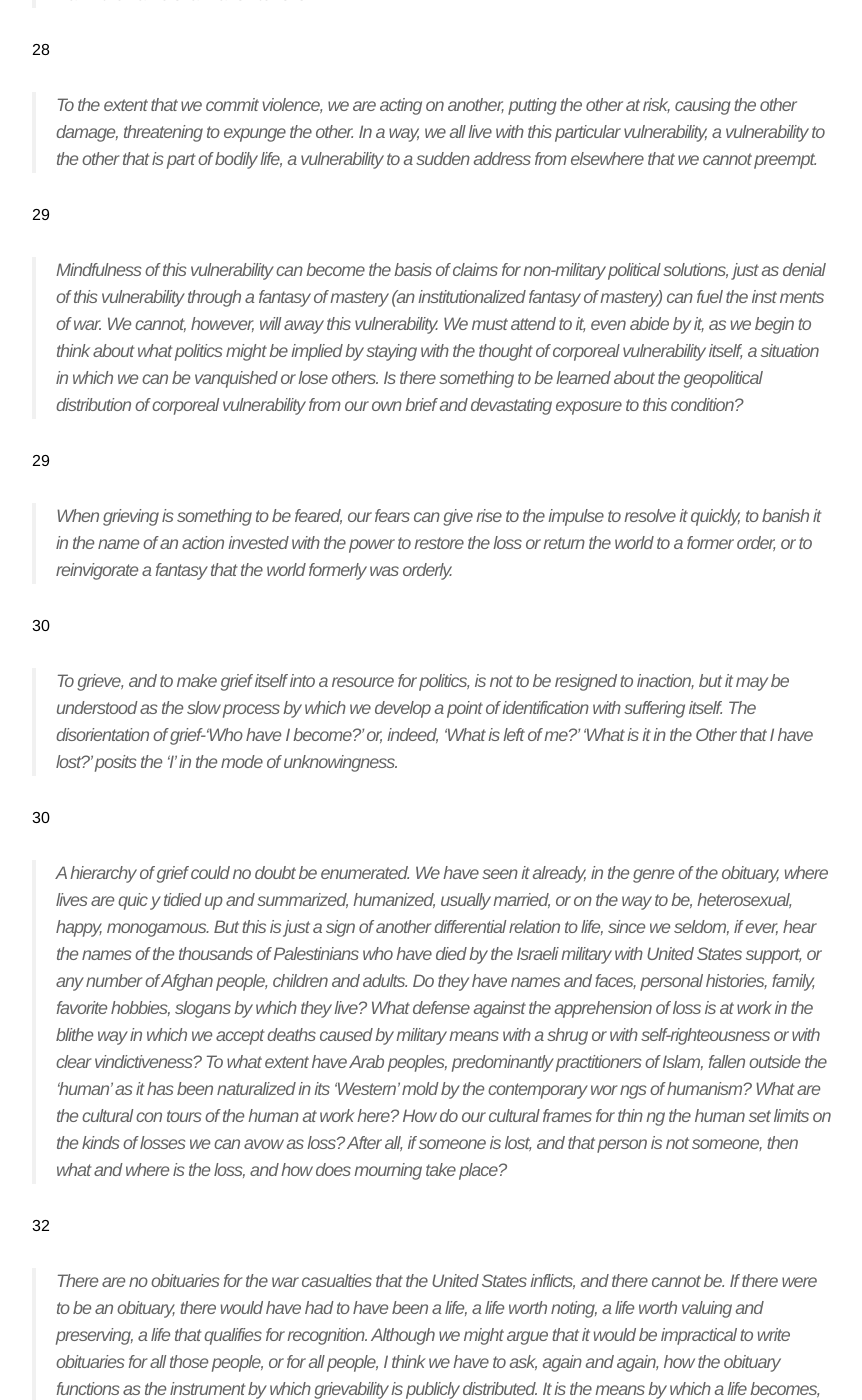
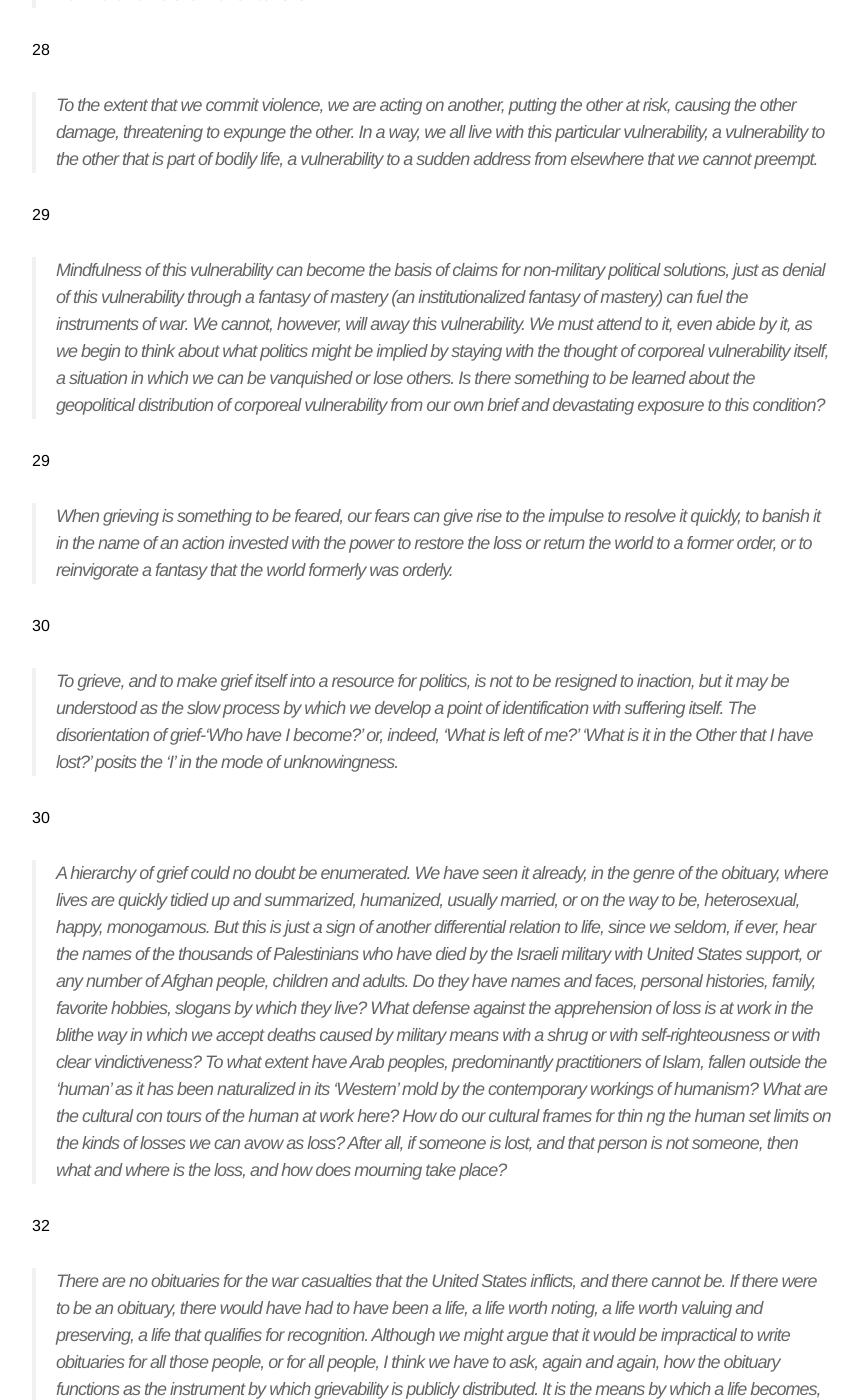
Before and after one commit to jauzeyimam/jauzeyimam.github.io, a Jekyll site: the page built from _posts/2016-07-02-precarious-life.md, in a window 1280 px wide and 1400 px high, scrolled down 2984 px. Shown: the whole window, without its empty margins (208-1070 px from the left). Built offline with Jekyll 4.4.1, drawn with Linux system fonts in a browser that asks for light colours; some of the changed text lies outside the part shown.

Commit message:
spell check

```diff
--- a/_posts/2016-07-02-precarious-life.md
+++ b/_posts/2016-07-02-precarious-life.md
@@ -68,7 +68,7 @@ Precarious Life: The Powers of Mourning and Violence by [Judith Butler](https://
 
 29
 
->Mindfulness of this vulnerability can become the basis of claims for non-military political solutions, just as denial of this vulnerability through a fantasy of mastery (an institutionalized fantasy of mastery) can fuel the inst ments of war. We cannot, however, will away this vulnerability. We must attend to it, even abide by it, as we begin to think about what politics might be implied by staying with the thought of corporeal vulnerability itself, a situation in which we can be vanquished or lose others. Is there something to be learned about the geopolitical distribution of corporeal vulnerability from our own brief and devastating exposure to this condition?
+>Mindfulness of this vulnerability can become the basis of claims for non-military political solutions, just as denial of this vulnerability through a fantasy of mastery (an institutionalized fantasy of mastery) can fuel the instruments of war. We cannot, however, will away this vulnerability. We must attend to it, even abide by it, as we begin to think about what politics might be implied by staying with the thought of corporeal vulnerability itself, a situation in which we can be vanquished or lose others. Is there something to be learned about the geopolitical distribution of corporeal vulnerability from our own brief and devastating exposure to this condition?
 
 29
 
@@ -80,7 +80,7 @@ Precarious Life: The Powers of Mourning and Violence by [Judith Butler](https://
 
 30
 
->A hierarchy of grief could no doubt be enumerated. We have seen it already, in the genre of the obituary, where lives are quic y tidied up and summarized, humanized, usually married, or on the way to be, heterosexual, happy, monogamous. But this is just a sign of another differential relation to life, since we seldom, if ever, hear the names of the thousands of Palestinians who have died by the Israeli military with United States support, or any number of Afghan people, children and adults. Do they have names and faces, personal histories, family, favorite hobbies, slogans by which they live? What defense against the apprehension of loss is at work in the blithe way in which we accept deaths caused by military means with a shrug or with self-righteousness or with clear vindictiveness? To what extent have Arab peoples, predominantly practitioners of Islam, fallen outside the 'human' as it has been naturalized in its 'Western' mold by the contemporary wor ngs of humanism? What are the cultural con­ tours of the human at work here? How do our cultural frames for thin ng the human set limits on the kinds of losses we can avow as loss? After all, if someone is lost, and that person is not someone, then what and where is the loss, and how does mourning take place?
+>A hierarchy of grief could no doubt be enumerated. We have seen it already, in the genre of the obituary, where lives are quickly tidied up and summarized, humanized, usually married, or on the way to be, heterosexual, happy, monogamous. But this is just a sign of another differential relation to life, since we seldom, if ever, hear the names of the thousands of Palestinians who have died by the Israeli military with United States support, or any number of Afghan people, children and adults. Do they have names and faces, personal histories, family, favorite hobbies, slogans by which they live? What defense against the apprehension of loss is at work in the blithe way in which we accept deaths caused by military means with a shrug or with self-righteousness or with clear vindictiveness? To what extent have Arab peoples, predominantly practitioners of Islam, fallen outside the 'human' as it has been naturalized in its 'Western' mold by the contemporary workings of humanism? What are the cultural con­ tours of the human at work here? How do our cultural frames for thin ng the human set limits on the kinds of losses we can avow as loss? After all, if someone is lost, and that person is not someone, then what and where is the loss, and how does mourning take place?
 
 32
 
@@ -144,6 +144,6 @@ Precarious Life: The Powers of Mourning and Violence by [Judith Butler](https://
 
 49
 
->For if I am confounded by you, then you are already of me, and I am nowhere without you. I cannot muster the 'we' except by  finding the way in which I am tied to 'you,' by trying to translate but  finding that my own language must break up and yield if I am to know you. You are what I gain through this disorientation and loss. This is how the human comes into being, again and again, as that which we have yet to know.
+>For if I am confounded by you, then you are already of me, and I am nowhere without you. I cannot muster the 'we' except by finding the way in which I am tied to 'you,' by trying to translate but finding that my own language must break up and yield if I am to know you. You are what I gain through this disorientation and loss. This is how the human comes into being, again and again, as that which we have yet to know.
 
 49
```
Also changed, not shown: other parts of _posts/2016-07-02-precarious-life.md (+8 -8 lines).
